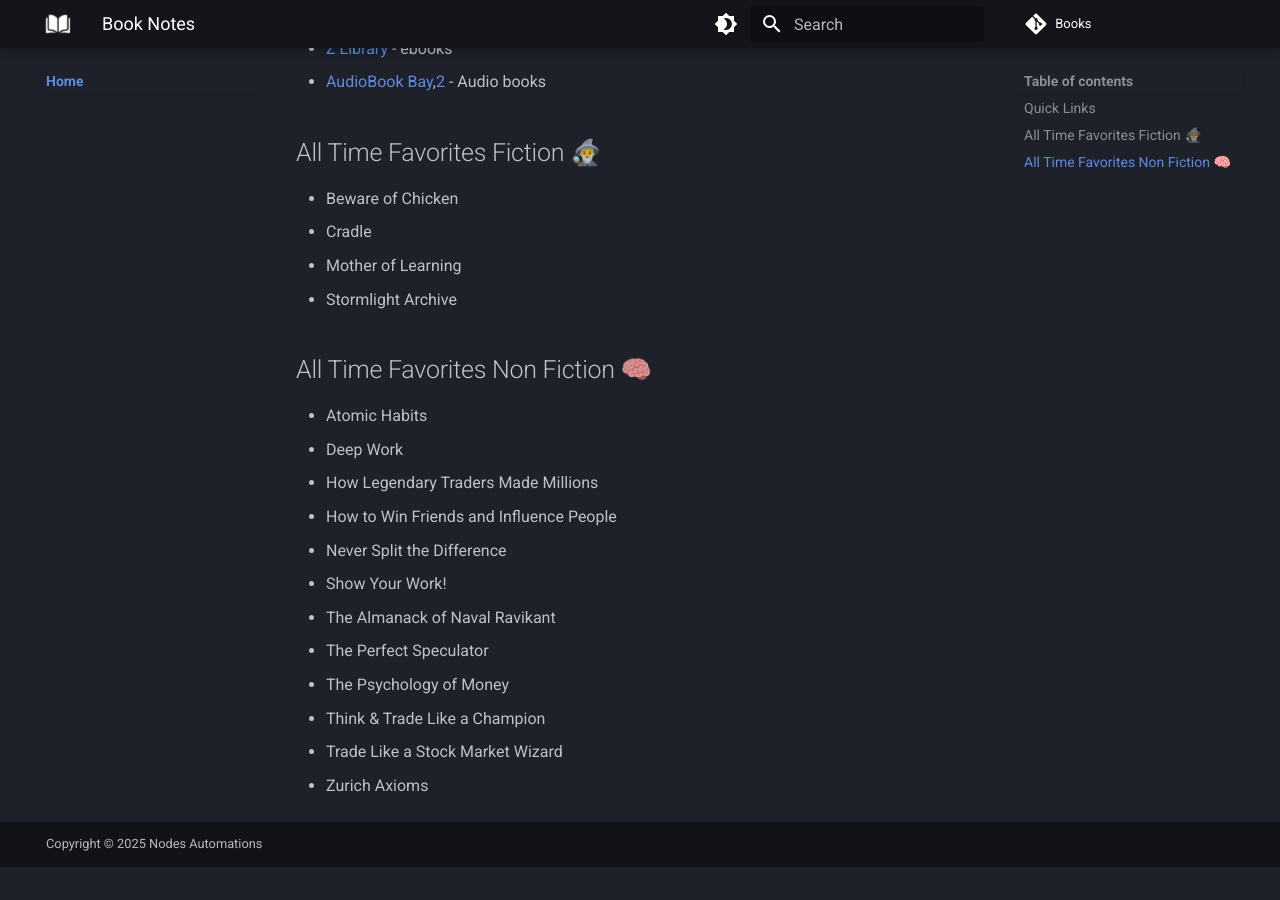
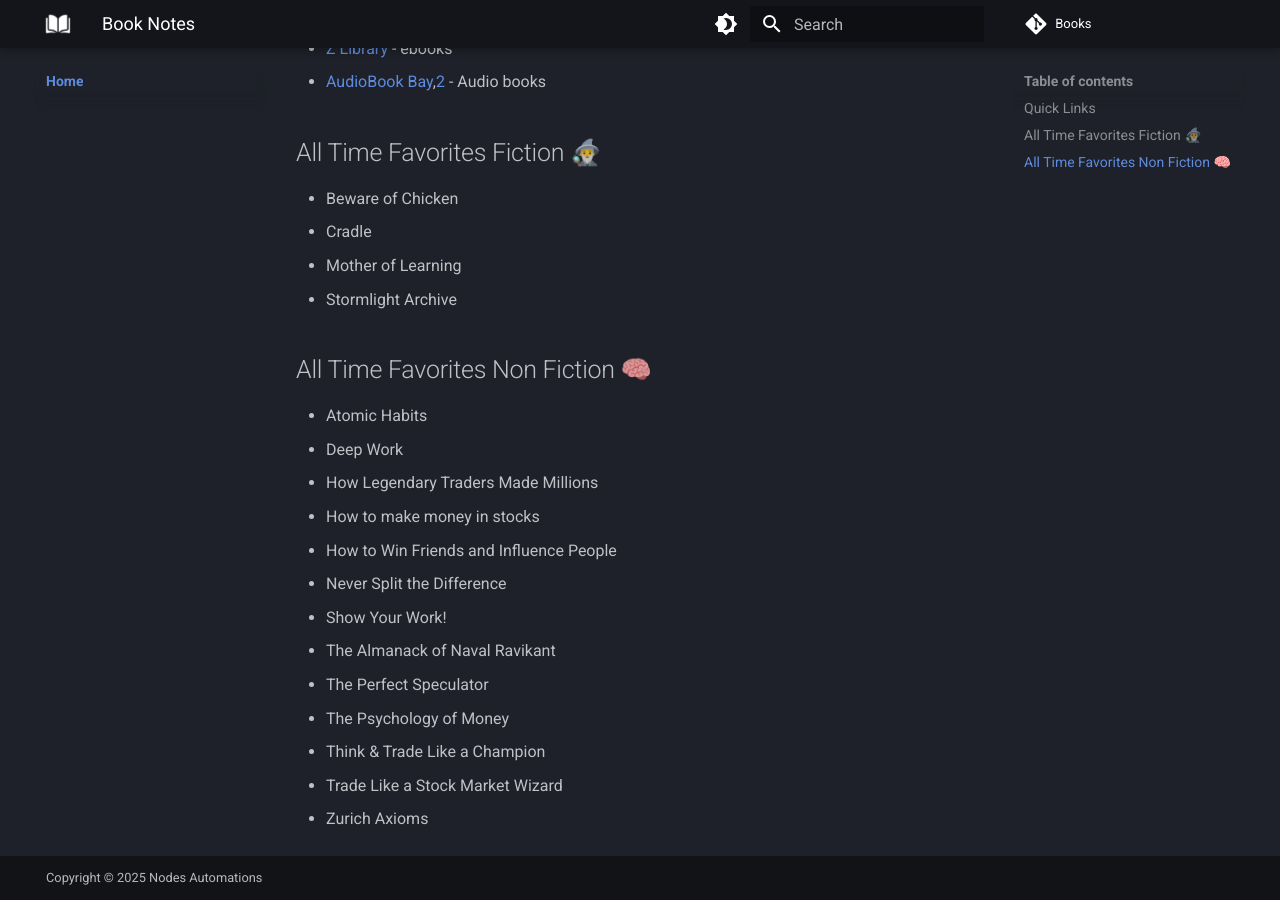
Before and after one commit to vivekkpatel/Books, an MkDocs documentation site: the page built from docs/index.md, in a window 1280 px wide and 900 px high, scrolled down 501 px. Built offline with MkDocs 1.6.1 and Material for MkDocs 9.7.7, drawn with Linux system fonts in a browser that asks for light colours; comment, search, counter and statistics services are not loaded; before the commit the page ends 1368 px from its top, so only the background shows below that.

Commit message:
All time favories updated

```diff
--- a/docs/index.md
+++ b/docs/index.md
@@ -21,6 +21,7 @@
 - Atomic Habits
 - Deep Work
 - How Legendary Traders Made Millions
+- How to make money in stocks
 - How to Win Friends and Influence People
 - Never Split the Difference
 - Show Your Work!
```
